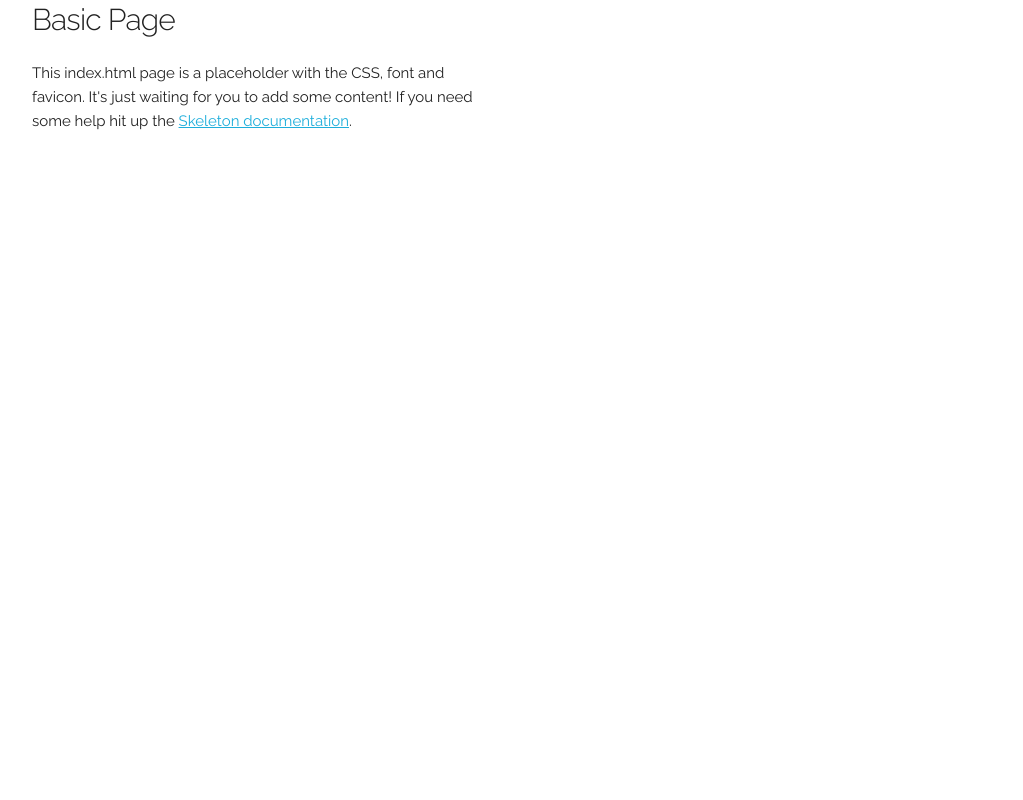
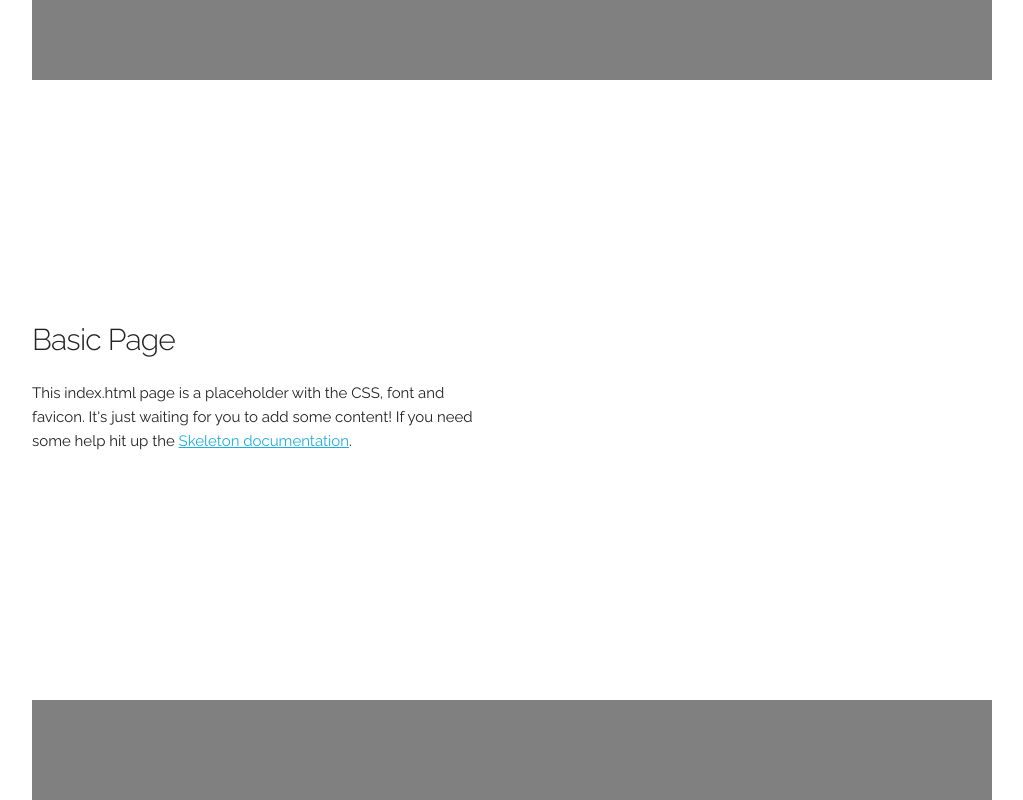
Before and after one commit to fabiojung/static-site, a plain HTML site: page index.html in a window 1280 px wide. Shown: the whole page, without its empty margins (128-1151 px from the left). Drawn offline with Linux system fonts and the light colour scheme.

Commit message:
Update skeleton.css

```diff
--- a/css/skeleton.css
+++ b/css/skeleton.css
@@ -127,6 +127,21 @@ body {
   font-family: "Raleway", "HelveticaNeue", "Helvetica Neue", Helvetica, Arial, sans-serif;
   color: #222; }
 
+header {
+  width: auto;
+  height: 80px;
+  background-color: gray;
+}
+
+main {
+  min-height: calc(100vh - 180px);
+}
+
+footer {
+  width: auto;
+  height: 100px;
+  background-color: gray;
+}
 
 /* Typography
 –––––––––––––––––––––––––––––––––––––––––––––––––– */
@@ -391,7 +406,9 @@ hr {
   display: table;
   clear: both; }
 
-
+.main-box {
+  margin-top: 25%;
+}
 /* Media Queries
 –––––––––––––––––––––––––––––––––––––––––––––––––– */
 /*
```
